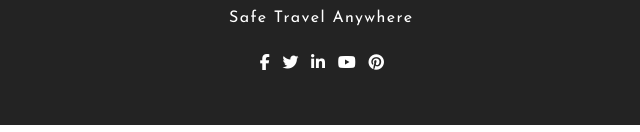
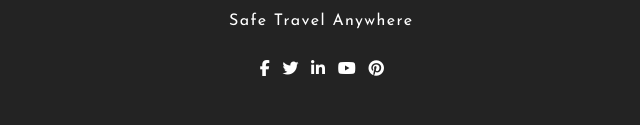
Before and after one commit to litvinenkoiryna/First-site, a plain HTML site: page index.html in a window 1280 px wide. Shown: the part 3740-3872 px from the top of the page, 320-960 px from the left. Drawn offline with Linux system fonts and the light colour scheme.

Commit message:
icons+links

```diff
--- a/index.html
+++ b/index.html
@@ -122,13 +122,13 @@
                 <a href="#" class="logo__link">BHROMAON</a>
                  </div>
                 <h3 class="after__title">Safe Travel Anywhere</h3>
-                <div class="sosial_icon">
-                    <i class="fab fa-facebook-f"></i>
-                    <i class="fab fa-twitter"></i>
-                    <i class="fab fa-linkedin-in"></i>
-                    <i class="fab fa-youtube"></i>
-                    <i class="fab fa-pinterest"></i>
-                </div>
+                <ul class="sosial_icon">
+                    <li><a href="https://www.facebook.com/" class="link"><i class="fab fa-facebook-f"></i></a></li>
+                    <li><a href="https://twitter.com/" class="link"><i class="fab fa-twitter"></i></a></li>
+                    <li><a href="https://www.linkedin.com/" class="link"><i class="fab fa-linkedin-in"></i></a></li>
+                    <li><a href="https://www.youtube.com/" class="link"><i class="fab fa-youtube"></i></a></li>
+                    <li><a href="https://www.pinterest.com/" class="link"><i class="fab fa-pinterest"></i></a></li>
+                </ul>
             </div>
         </footer>
     </div>
--- a/scss/blocks/_footer.scss
+++ b/scss/blocks/_footer.scss
@@ -18,10 +18,9 @@
       width: 11%;
       margin: 0 auto;
       transform: inherit;
-      &:hover {
+    }
+    .link:hover {
         color: $color-blue-background;
-
        }
       }
     }
-  }
```
Also changed, not shown: css/style.css, 1 other file.
